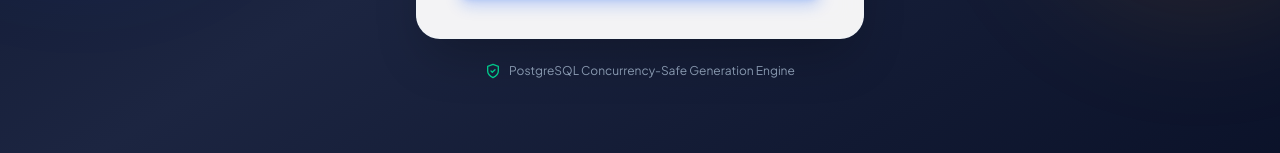
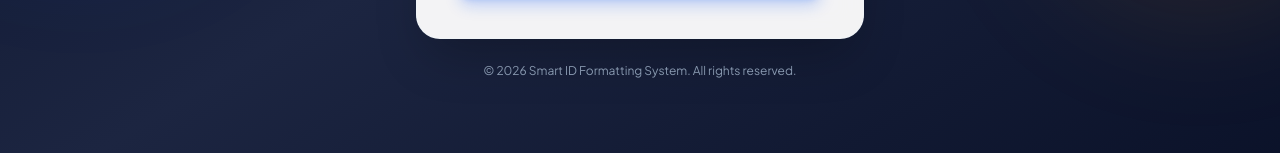
Before and after one commit to R41YAN/smart-id-system, a React (Vite) app in the folder frontend/: page /login in a window 1280 px wide. Shown: the part 587-740 px from the top of the page. Built offline with nearby package versions, Linux system fonts and the light colour scheme.

Commit message:
style: replace database trust badge with standard copyright footer

```diff
--- a/frontend/src/pages/Login.jsx
+++ b/frontend/src/pages/Login.jsx
@@ -2,7 +2,6 @@ import { useState } from 'react';
 import { useNavigate } from 'react-router-dom';
 import { useAuth } from '../context/AuthContext';
 import api from '../api/axios';
-import { ShieldCheckIcon } from '../components/Icons';
 
 export default function Login() {
   const [email, setEmail]       = useState('');
@@ -108,11 +107,10 @@ export default function Login() {
           </form>
         </div>
 
-        {/* Security badge footer */}
-        <div className="mt-6 flex items-center justify-center gap-2 text-xs text-slate-400">
-          <ShieldCheckIcon className="w-4 h-4 text-emerald-400" />
-          <span>PostgreSQL Concurrency-Safe Generation Engine</span>
-        </div>
+        {/* Footer Copyright */}
+        <p className="mt-6 text-center text-xs text-slate-400">
+          &copy; {new Date().getFullYear()} Smart ID Formatting System. All rights reserved.
+        </p>
       </div>
     </div>
   );
```
